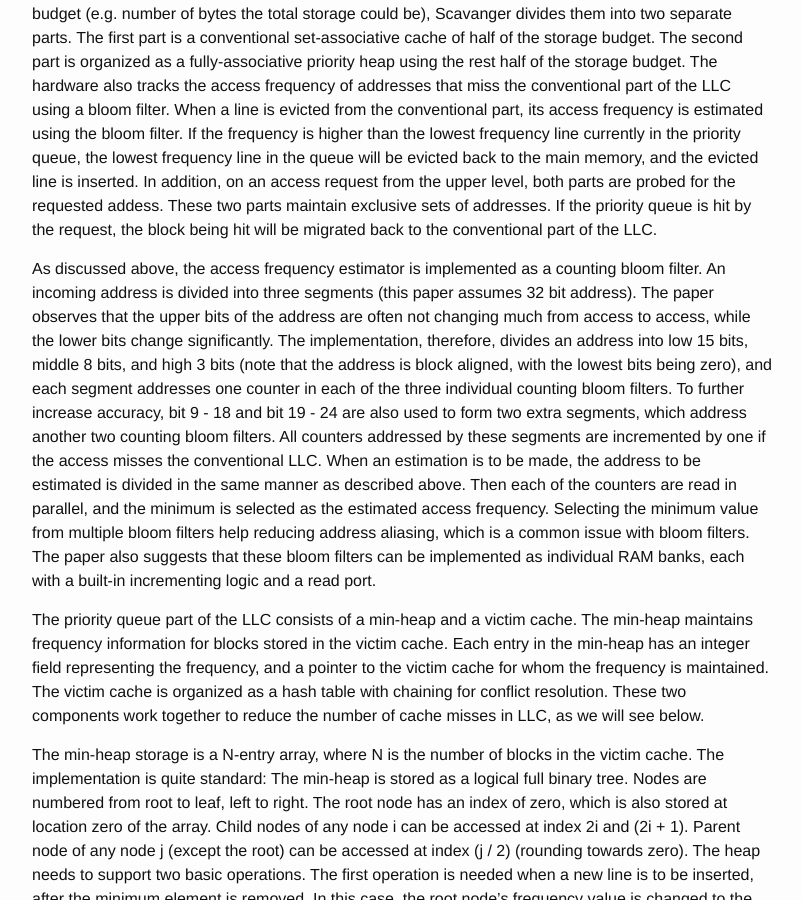
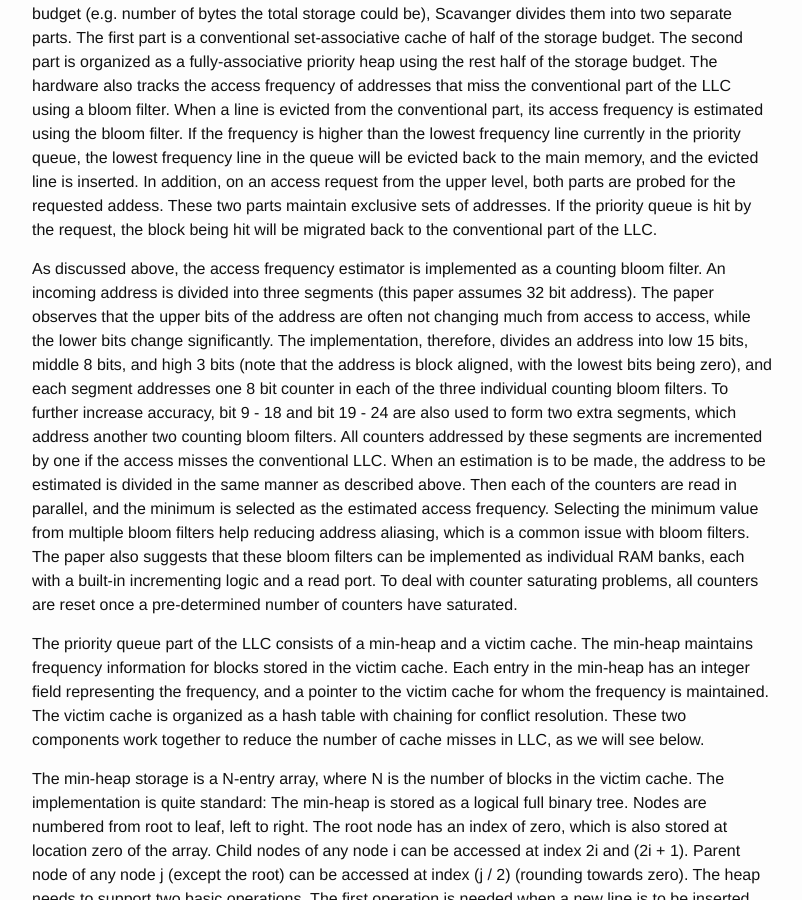
Before and after one commit to wangziqi2013/wangziqi2013.github.io, a Jekyll site: the page built from _posts/2020-05-28-scavenger.markdown, in a window 1280 px wide and 900 px high, scrolled down 856 px. Shown: the whole window, without its empty margins (238-1040 px from the left). Built offline with Jekyll 4.4.1, drawn with Linux system fonts in a browser that asks for light colours.

Commit message:
Adding saturated counter

```diff
--- a/_posts/2020-05-28-scavenger.markdown
+++ b/_posts/2020-05-28-scavenger.markdown
@@ -41,7 +41,7 @@ As discussed above, the access frequency estimator is implemented as a counting
 into three segments (this paper assumes 32 bit address). The paper observes that the upper bits of the address are often
 not changing much from access to access, while the lower bits change significantly. The implementation, therefore, divides
 an address into low 15 bits, middle 8 bits, and high 3 bits (note that the address is block aligned, with the lowest bits
-being zero), and each segment addresses one counter in each of the three individual counting bloom filters.
+being zero), and each segment addresses one 8 bit counter in each of the three individual counting bloom filters.
 To further increase accuracy, bit 9 - 18 and bit 19 - 24 are also used to form two extra segments, which address
 another two counting bloom filters.
 All counters addressed by these segments are incremented by one if the access misses the conventional LLC.
@@ -51,6 +51,7 @@ Selecting the minimum value from multiple bloom filters help reducing address al
 bloom filters.
 The paper also suggests that these bloom filters can be implemented as individual RAM banks, each with a built-in
 incrementing logic and a read port.
+To deal with counter saturating problems, all counters are reset once a pre-determined number of counters have saturated.
 
 The priority queue part of the LLC consists of a min-heap and a victim cache. The min-heap maintains frequency information
 for blocks stored in the victim cache. Each entry in the min-heap has an integer field representing the frequency, and
```
